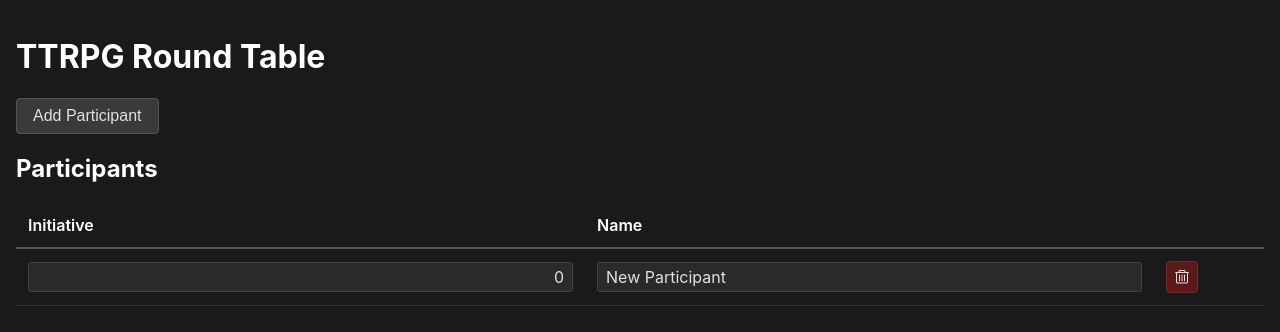
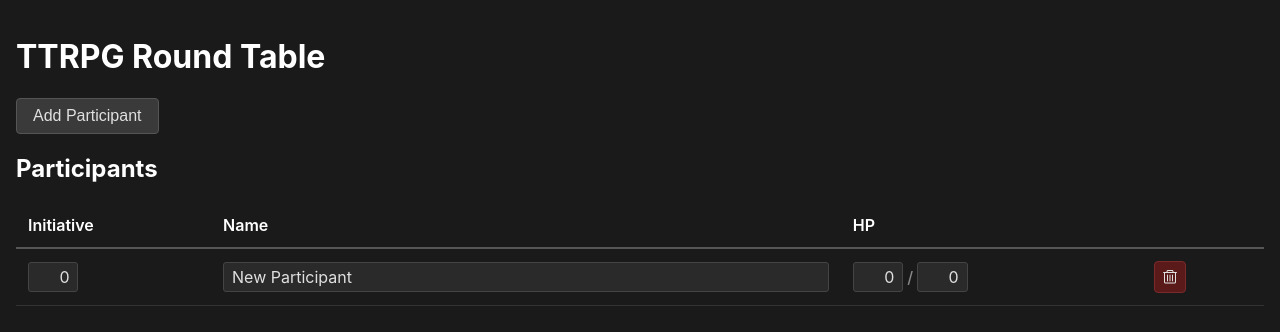
Before and after one commit to matou/TTRPG-Round-Table, a React (Vite) app: page / in a window 1280 px wide. Both pictures are taken after a click on the button "Add Participant". Shown: the top 332 px of the page. Built offline with nearby package versions, Linux system fonts and the light colour scheme.

Commit message:
Add HP tracking to participant table.

```diff
--- a/src/App.css
+++ b/src/App.css
@@ -118,3 +118,21 @@ button:active {
   -webkit-appearance: none;
   margin: 0;
 }
+
+.hp-input-container {
+  display: flex;
+  align-items: center;
+  gap: 0.25rem;
+}
+
+.hp-input,
+.initiative-input {
+  width: 5ch;
+  flex: none;
+}
+
+.hp-separator {
+  color: #888;
+  font-weight: 500;
+  user-select: none;
+}
--- a/src/App.jsx
+++ b/src/App.jsx
@@ -6,7 +6,7 @@ function App() {
   const [participants, setParticipants] = useState([])
 
   const addParticipant = () => {
-    setParticipants([...participants, { id: participants.length + 1, name: 'New Participant', initiative: 0 }])
+    setParticipants([...participants, { id: participants.length + 1, name: 'New Participant', initiative: 0, hpCurrent: 0, hpMax: 0 }])
   }
 
   const removeParticipant = (id) => {
@@ -37,6 +37,7 @@ function App() {
               <tr>
                 <th>Initiative</th>
                 <th>Name</th>
+                <th>HP</th>
                 <th></th>
               </tr>
             </thead>
@@ -48,7 +49,7 @@ function App() {
                       type="number"
                       value={participant.initiative}
                       onChange={(e) => updateParticipant(participant.id, 'initiative', parseInt(e.target.value) || 0)}
-                      className="table-input"
+                      className="table-input initiative-input"
                     />
                   </td>
                   <td>
@@ -58,6 +59,23 @@ function App() {
                       onChange={(e) => updateParticipant(participant.id, 'name', e.target.value)}
                       className="table-input"
                     />
+                  </td>
+                  <td>
+                    <div className="hp-input-container">
+                      <input
+                        type="number"
+                        value={participant.hpCurrent ?? 0}
+                        onChange={(e) => updateParticipant(participant.id, 'hpCurrent', parseInt(e.target.value) || 0)}
+                        className="table-input hp-input"
+                      />
+                      <span className="hp-separator">/</span>
+                      <input
+                        type="number"
+                        value={participant.hpMax ?? 0}
+                        onChange={(e) => updateParticipant(participant.id, 'hpMax', parseInt(e.target.value) || 0)}
+                        className="table-input hp-input"
+                      />
+                    </div>
                   </td>
                   <td>
                     <button
```
